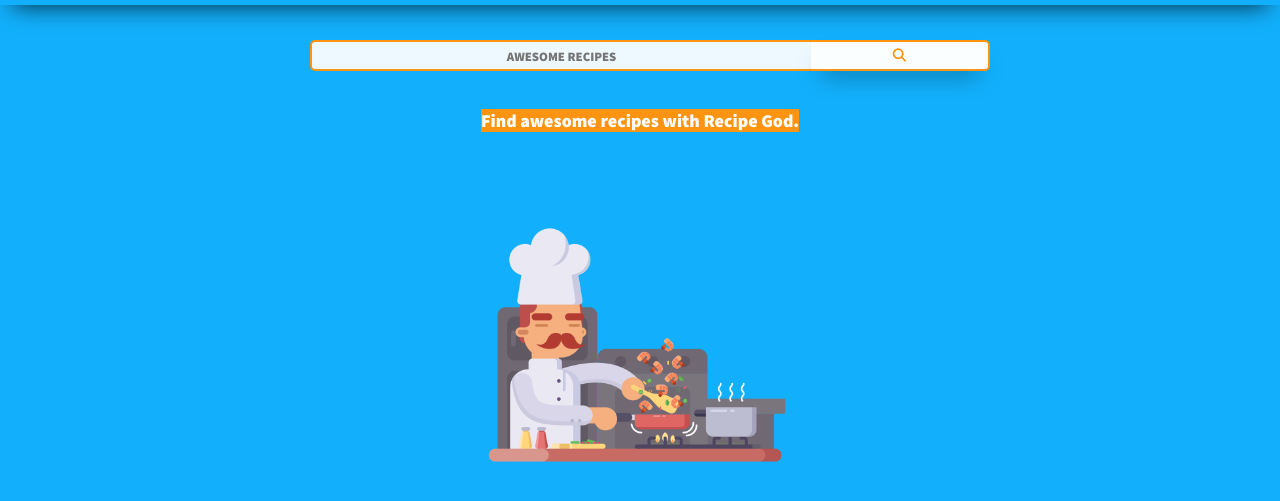
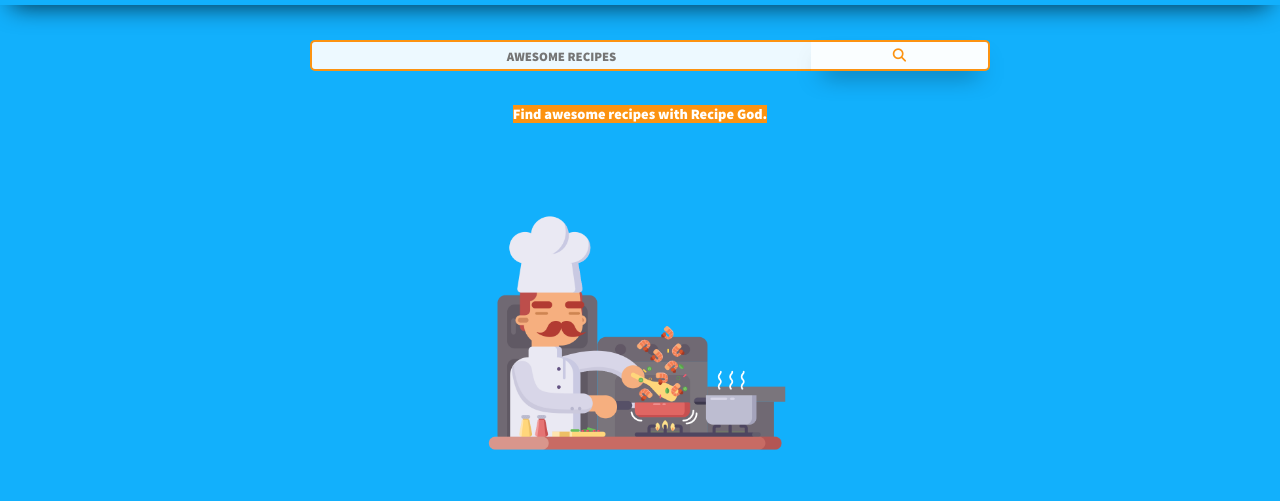
Before and after one commit to ultra-team-over-5/API-Projekt, a website built with Parcel: page src/index.html in a window 1280 px wide. Shown: the part 75-576 px from the top of the page. Built offline with nearby package versions, Linux system fonts and the light colour scheme.

Commit message:
add more design features

```diff
--- a/src/sass/style.scss
+++ b/src/sass/style.scss
@@ -27,10 +27,10 @@
   align-items: center;
   max-width: 80%;
   h3 {
-    font-size: 18px;
+    font-size: 0.9em;
     color: white;
     background-color: #fc9311;
-    text-align: justify;
+    text-align: center;
   }
 }
 .cook {
```
Also changed, not shown: README.md, resources/recipegodpreview.gif (added).
